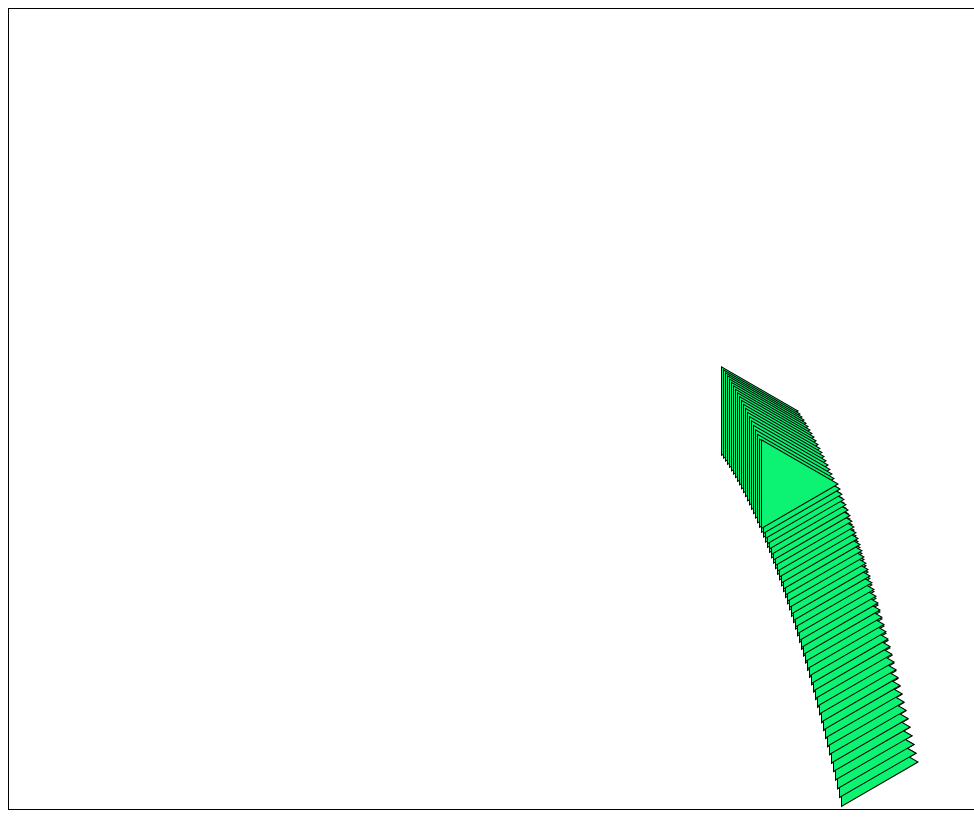
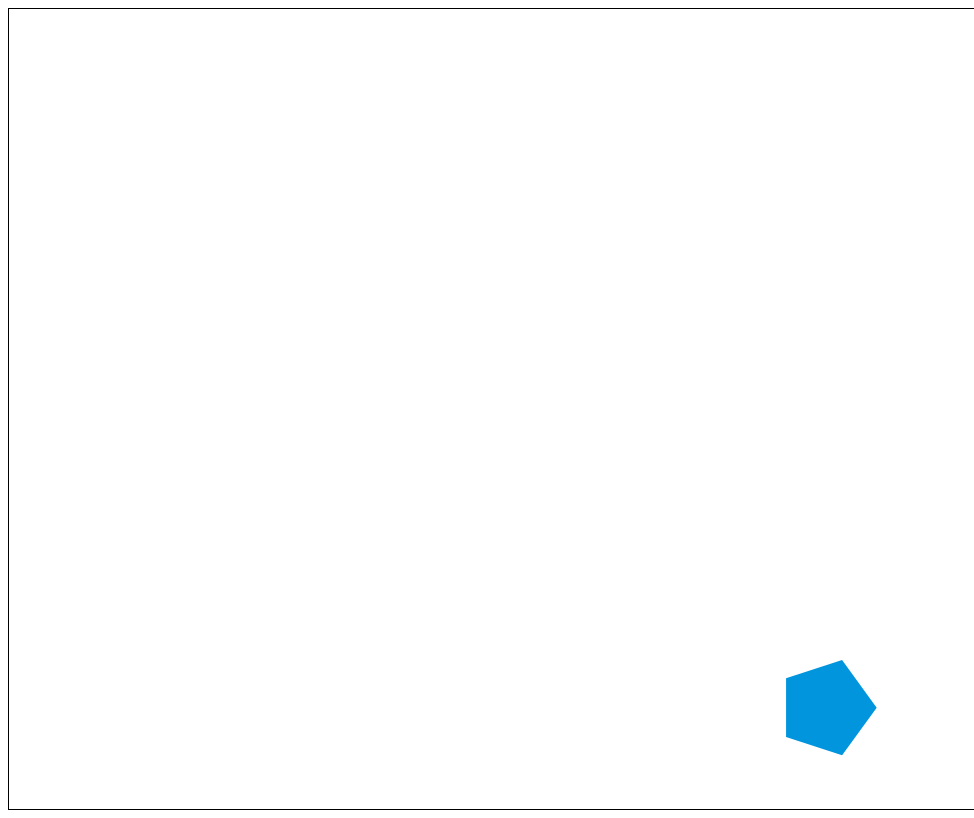
Before and after one commit to cassiglitch/devicedetecttest, a plain HTML site: page index.html in a window 1280 px wide. Shown: the whole page, without its empty margins (0-974 px from the left). Drawn offline with Linux system fonts and the light colour scheme.

Commit message:
Update index.html

```diff
--- a/index.html
+++ b/index.html
@@ -3,7 +3,7 @@
 <head>
 <meta charset="UTF-8">
 <meta name="viewport" content="width=device-width, initial-scale=1.0">
-<title>Bouncing Shape with Gravity, Trail, and Color Shift</title>
+<title>Bouncing Shape</title>
 <style>
     canvas {
         border: 1px solid black;
@@ -34,73 +34,40 @@
     let dy = -2;
     let sideLength = 50;
     let numSides = 3; // starting with a triangle
-    let gravity = 0.1;
-    let trailLength = 100; // Number of frames to keep trail
-    let colorShift = 0; // Color shift value
-    let touchingBoundary = false; // Flag to track if touching boundary
-    let lastCollisionXSpeed = dx; // Track last x-speed at collision
-    let lastCollisionYSpeed = dy; // Track last y-speed at collision
-    let speedIncrement = 0.1; // Speed increment factor
-    let sizeIncrement = 0.1; // Size increment factor
-    let colorIncrement = 1; // Color increment factor
+    let speedIncrease = 0.001;
+    let sizeIncrease = 0.001;
 
-    let trail = [];
-
-    function drawPolygon(x, y, sides) {
+    function drawPolygon() {
         ctx.beginPath();
         ctx.moveTo(x + sideLength * Math.cos(0), y + sideLength * Math.sin(0));
-        for (let i = 1; i <= sides; i++) {
-            ctx.lineTo(x + sideLength * Math.cos(i * (2 * Math.PI) / sides), y + sideLength * Math.sin(i * (2 * Math.PI) / sides));
+        for (let i = 1; i <= numSides; i++) {
+            ctx.lineTo(x + sideLength * Math.cos(i * (2 * Math.PI) / numSides), y + sideLength * Math.sin(i * (2 * Math.PI) / numSides));
         }
         ctx.closePath();
-        ctx.strokeStyle = 'black'; // Set border color
-        ctx.lineWidth = 2; // Set border width
-        ctx.stroke(); // Draw border
-        ctx.fillStyle = `rgb(${Math.abs(255 - colorShift)}, ${colorShift}, ${Math.abs(127 - colorShift)})`;
+        ctx.fillStyle = '#0095DD';
         ctx.fill();
-    }
-
-    function drawTrail() {
-        for (let i = 0; i < trail.length; i++) {
-            let point = trail[i];
-            drawPolygon(point.x, point.y, numSides);
-        }
     }
 
     function draw() {
         ctx.clearRect(0, 0, canvas.width, canvas.height);
+        drawPolygon();
 
-        // Draw trail
-        drawTrail();
-
-        // Check if the shape is outside the canvas boundaries
-        if (x < sideLength || x > canvas.width - sideLength || y < sideLength || y > canvas.height - sideLength) {
-            // Reverse the direction if the shape goes beyond the canvas boundaries
+        if (x + dx > canvas.width - sideLength || x + dx < sideLength) {
             dx = -dx;
-            dy = -dy;
+            numSides++;
+            sideLength += sideLength * sizeIncrease;
+            dx *= (1 + speedIncrease);
         }
 
-        // Draw the shape
-        drawPolygon(x, y, numSides);
-
-        // Add current position to trail
-        trail.push({ x: x, y: y });
-        if (trail.length > trailLength) {
-            trail.shift(); // Remove oldest point if trail is too long
+        if (y + dy > canvas.height - sideLength || y + dy < sideLength) {
+            dy = -dy;
+            numSides++;
+            sideLength += sideLength * sizeIncrease;
+            dy *= (1 + speedIncrease);
         }
 
-        // Update position based on velocity
         x += dx;
         y += dy;
-
-        // Apply gravity
-        dy += gravity;
-
-        // Increment color shift
-        colorShift += colorIncrement;
-        if (colorShift > 255) {
-            colorShift = 0; // Reset color shift value
-        }
     }
 
     setInterval(draw, 10);
```
